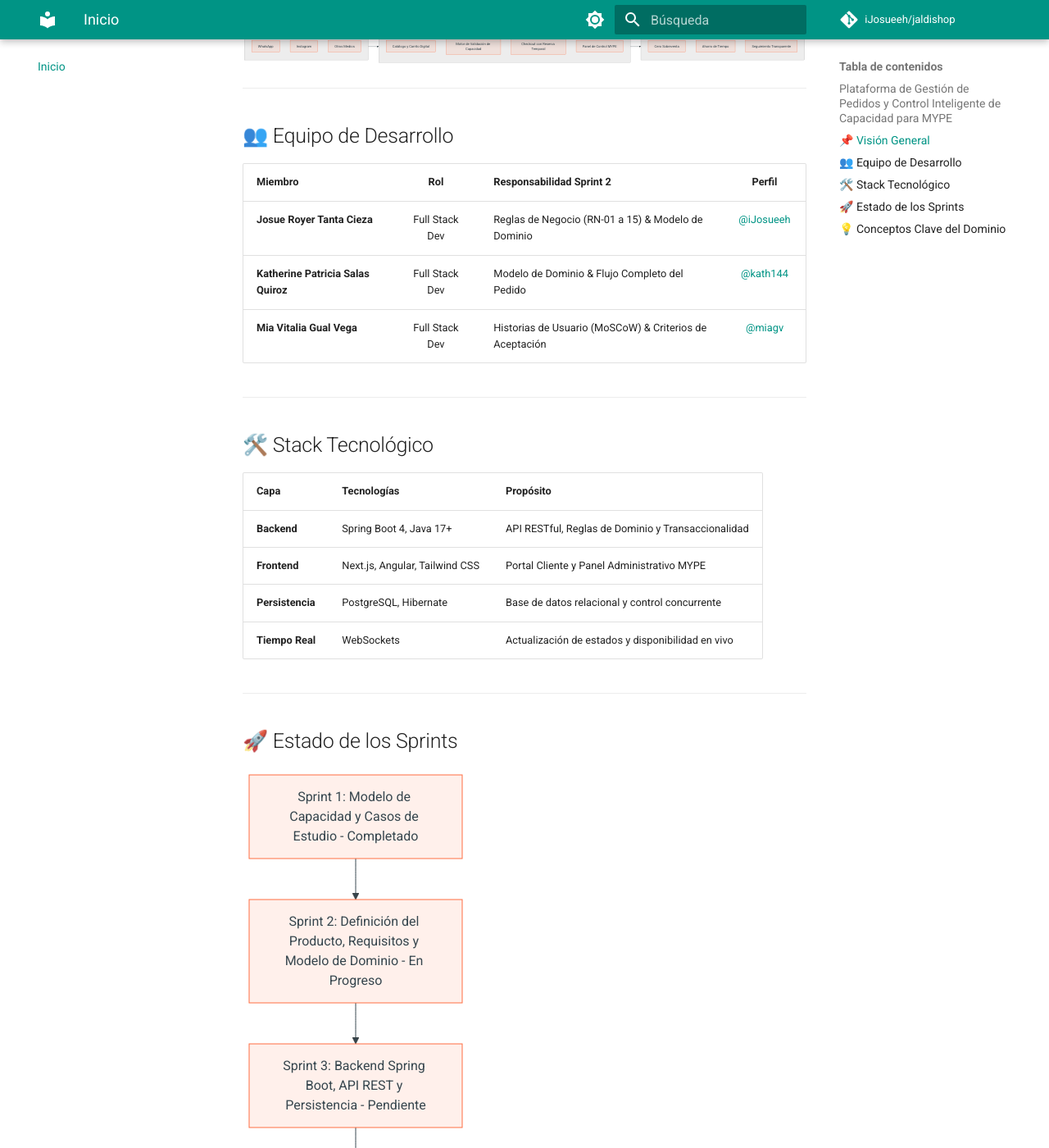
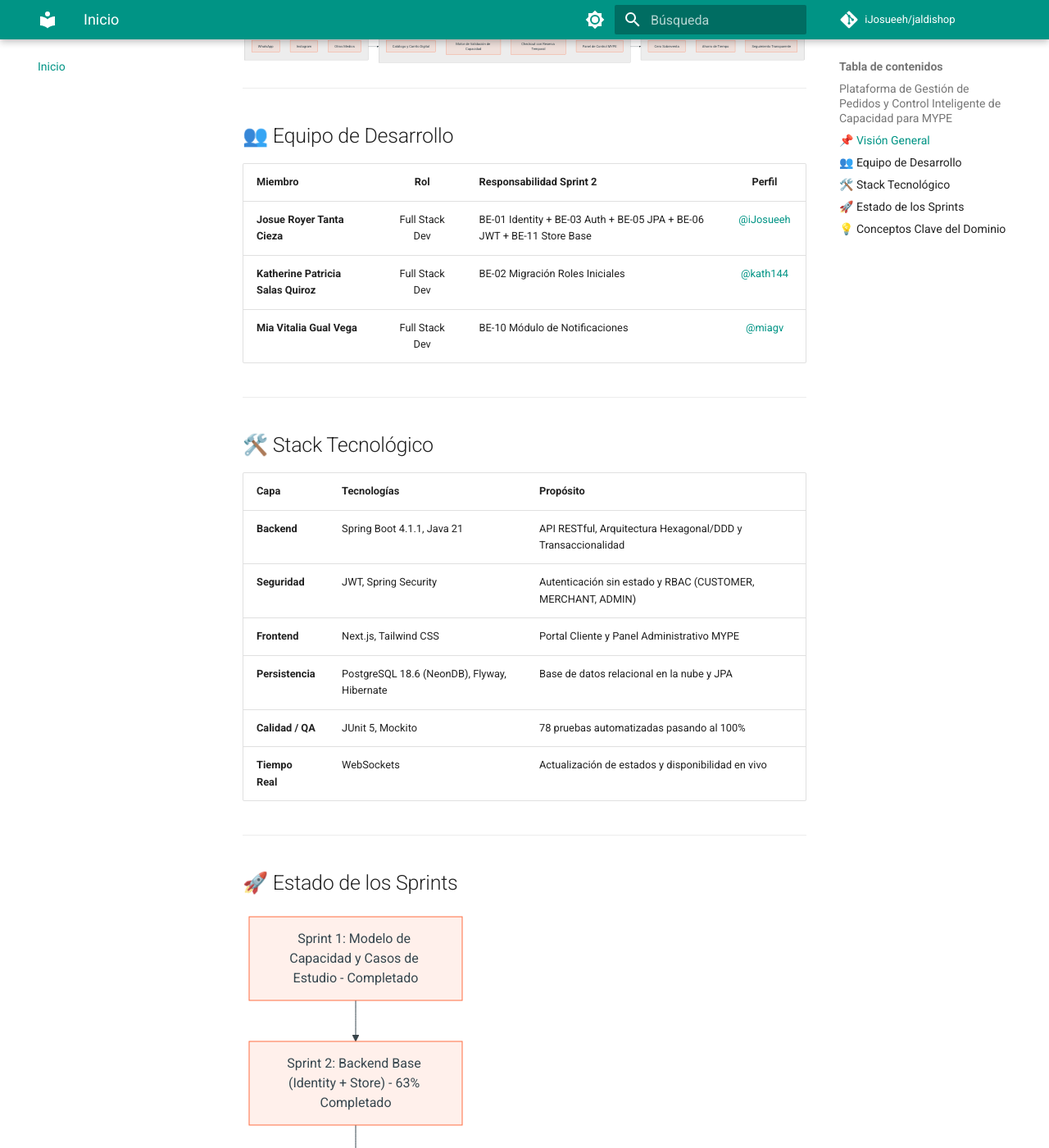
Before and after one commit to iJosueeh/jaldishop, an MkDocs documentation site: the page built from docs/index.md, in a window 1280 px wide and 1400 px high, scrolled down 666 px. Shown: the whole window at 82% size. Built offline with MkDocs 1.6.1 and Material for MkDocs 9.7.7, drawn with Linux system fonts in a browser that asks for light colours; comment, search, counter and statistics services are not loaded.

Commit message:
docs: actualizar README.md y docs con avances del spritn 2, stack y suite de pruebas.

````diff
--- a/docs/index.md
+++ b/docs/index.md
@@ -46,9 +46,9 @@ flowchart LR
 
 | Miembro | Rol | Responsabilidad Sprint 2 | Perfil |
 |---|:---:|---|:---:|
-| **Josue Royer Tanta Cieza** | Full Stack Dev | Reglas de Negocio (RN-01 a 15) & Modelo de Dominio | [@iJosueeh](https://github.com/iJosueeh) |
-| **Katherine Patricia Salas Quiroz** | Full Stack Dev | Modelo de Dominio & Flujo Completo del Pedido | [@kath144](https://github.com/kath144) |
-| **Mia Vitalia Gual Vega** | Full Stack Dev | Historias de Usuario (MoSCoW) & Criterios de Aceptación | [@miagv](https://github.com/miagv) |
+| **Josue Royer Tanta Cieza** | Full Stack Dev | BE-01 Identity + BE-03 Auth + BE-05 JPA + BE-06 JWT + BE-11 Store Base | [@iJosueeh](https://github.com/iJosueeh) |
+| **Katherine Patricia Salas Quiroz** | Full Stack Dev | BE-02 Migración Roles Iniciales | [@kath144](https://github.com/kath144) |
+| **Mia Vitalia Gual Vega** | Full Stack Dev | BE-10 Módulo de Notificaciones | [@miagv](https://github.com/miagv) |
 
 ---
 
@@ -56,9 +56,11 @@ flowchart LR
 
 | Capa | Tecnologías | Propósito |
 |:---|:---|:---|
-| **Backend** | Spring Boot 4, Java 17+ | API RESTful, Reglas de Dominio y Transaccionalidad |
-| **Frontend** | Next.js, Angular, Tailwind CSS | Portal Cliente y Panel Administrativo MYPE |
-| **Persistencia** | PostgreSQL, Hibernate | Base de datos relacional y control concurrente |
+| **Backend** | Spring Boot 4.1.1, Java 21 | API RESTful, Arquitectura Hexagonal/DDD y Transaccionalidad |
+| **Seguridad** | JWT, Spring Security | Autenticación sin estado y RBAC (CUSTOMER, MERCHANT, ADMIN) |
+| **Frontend** | Next.js, Tailwind CSS | Portal Cliente y Panel Administrativo MYPE |
+| **Persistencia** | PostgreSQL 18.6 (NeonDB), Flyway, Hibernate | Base de datos relacional en la nube y JPA |
+| **Calidad / QA** | JUnit 5, Mockito | 78 pruebas automatizadas pasando al 100% |
 | **Tiempo Real** | WebSockets | Actualización de estados y disponibilidad en vivo |
 
 ---
@@ -68,8 +70,8 @@ flowchart LR
 ```mermaid
 flowchart TD
     S1["Sprint 1: Modelo de Capacidad y Casos de Estudio - Completado"]
-    S2["Sprint 2: Definición del Producto, Requisitos y Modelo de Dominio - En Progreso"]
-    S3["Sprint 3: Backend Spring Boot, API REST y Persistencia - Pendiente"]
+    S2["Sprint 2: Backend Base (Identity + Store) - 63% Completado"]
+    S3["Sprint 3: Backend - Pedidos, Capacidad y Pagos - Pendiente"]
     S4["Sprint 4: Frontend Web y Panel Administrativo MYPE - Pendiente"]
     S5["Sprint 5: Integración, Pasarela de Pagos y QA - Pendiente"]
 
````
Also changed, not shown: README.md (+13 -11 lines).
